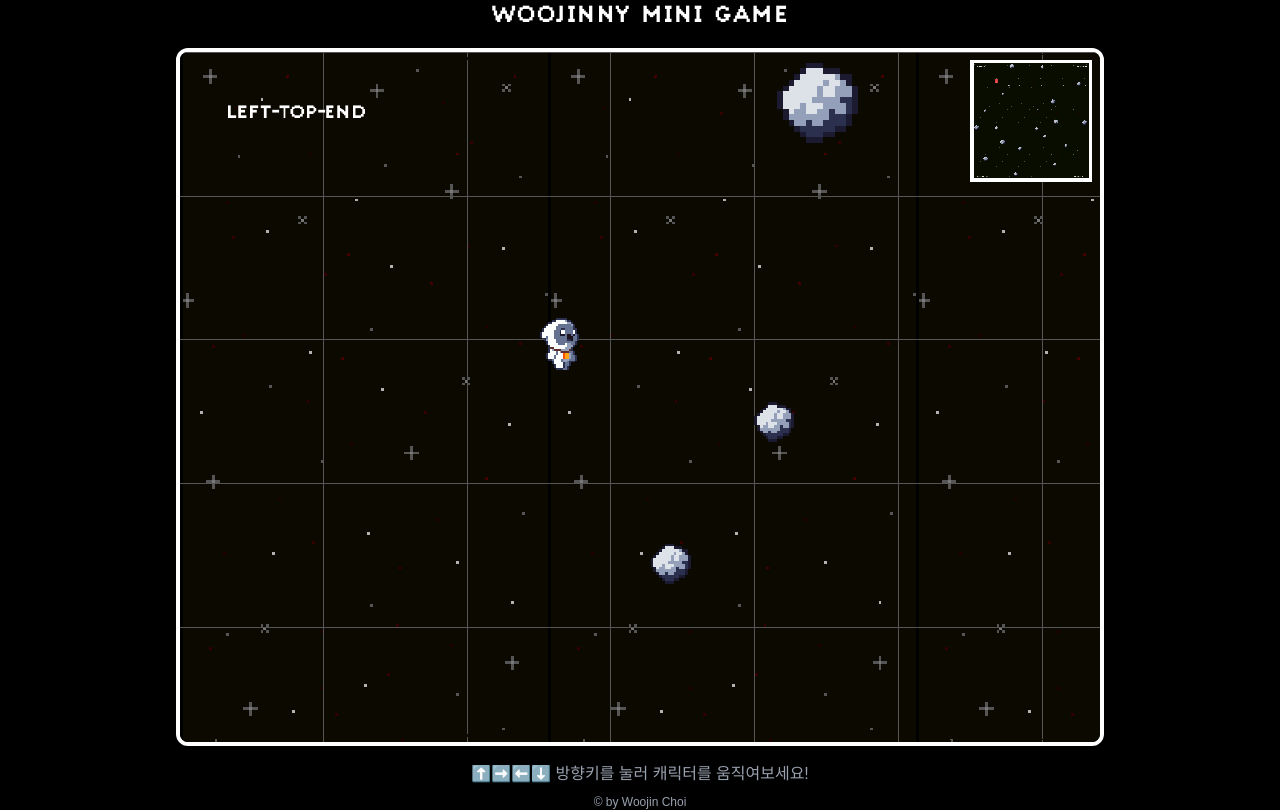
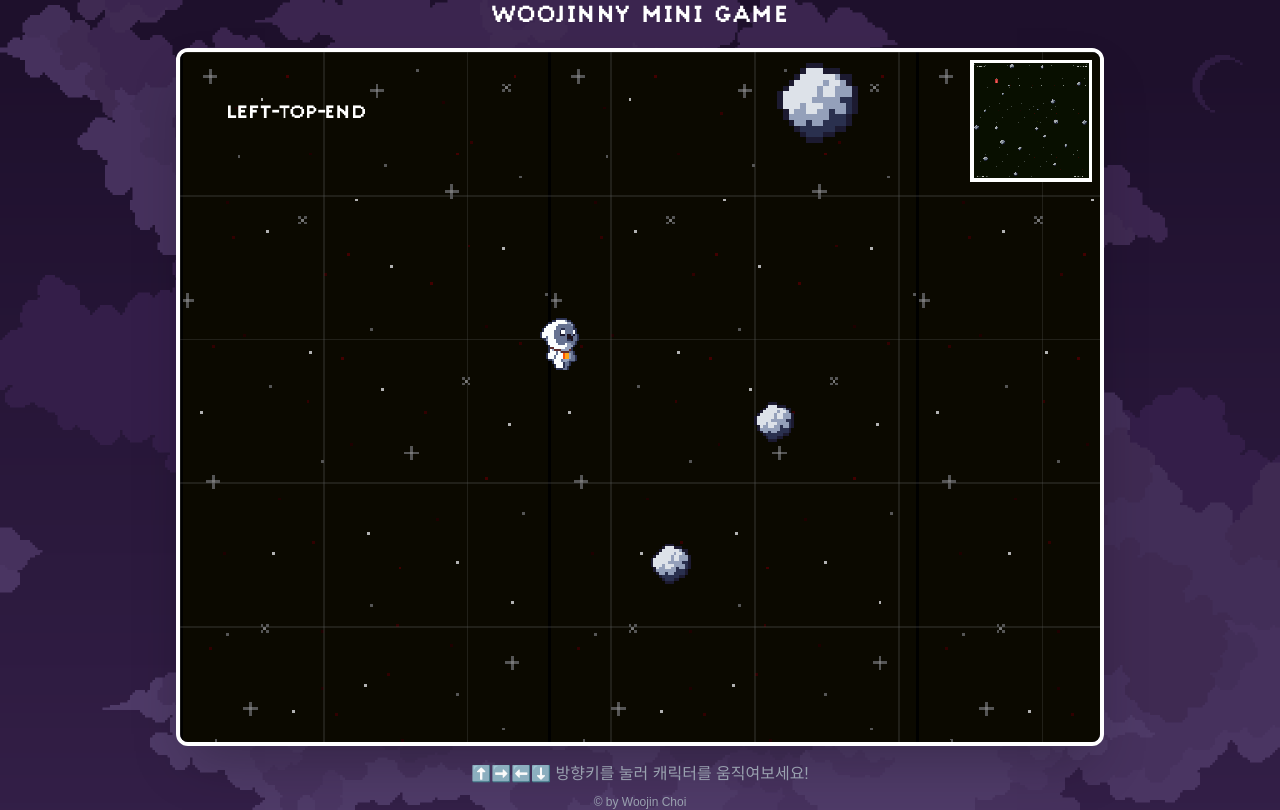
Before and after one commit to Jinny1130/wj-mini-game, a Next.js app: page / in a window 1280 px wide. Built offline with nearby package versions, Linux system fonts and the light colour scheme; a small style sheet from the web is missing.

Commit message:
(Feat): 전체 배경에 bg image 추가

```diff
--- a/app/page.tsx
+++ b/app/page.tsx
@@ -9,10 +9,21 @@ const Game = dynamic(() => import("@/components/Game"), { ssr: false });
 
 export default function Home() {
   return (
-    <main className="flex min-h-screen flex-col items-center justify-center bg-black">
-      <Title />
-      <Game />
-      <Footer />
+    <main
+      className="relative flex min-h-screen flex-col items-center justify-center"
+      style={{
+        backgroundImage: "url('/images/bg/orig_big.png')",
+        backgroundSize: "cover",
+        backgroundPosition: "center",
+        backgroundRepeat: "no-repeat",
+      }}
+    >
+      <div className="absolute inset-0 bg-black/55" />
+      <div className="relative z-10 flex flex-col items-center w-full">
+        <Title />
+        <Game />
+        <Footer />
+      </div>
     </main>
   );
 }
--- a/lib/game/grid.ts
+++ b/lib/game/grid.ts
@@ -7,7 +7,7 @@ export function createGrid(
   mapHeight: number,
 ) {
   const grid = scene.add.graphics();
-  grid.lineStyle(1, GRID_COLOR, 1);
+  grid.lineStyle(2, GRID_COLOR, 0.3);
 
   for (let x = 0; x < mapWidth; x += GRID_SIZE) {
     grid.moveTo(x, 0);
--- a/lib/game/minimap.ts
+++ b/lib/game/minimap.ts
@@ -21,7 +21,7 @@ export function createMinimap(
   // startFollow 대신 맵 중앙에 고정 → 전체 맵이 항상 다 보임
   minimap.centerOn(mapWidth / 2, mapHeight / 2);
   minimap.setBackgroundColor(0x002200);
-  minimap.alpha = 0.85;
+  minimap.alpha = 0.75;
 
   // 미니맵에만 보이는 플레이어 위치 표시 (빨간 점, 반지름 25px)
   const playerDot = scene.add.circle(player.x, player.y, 40, 0xff4444);
```
Also changed, not shown: public/images/bg/orig_big.png (added).
